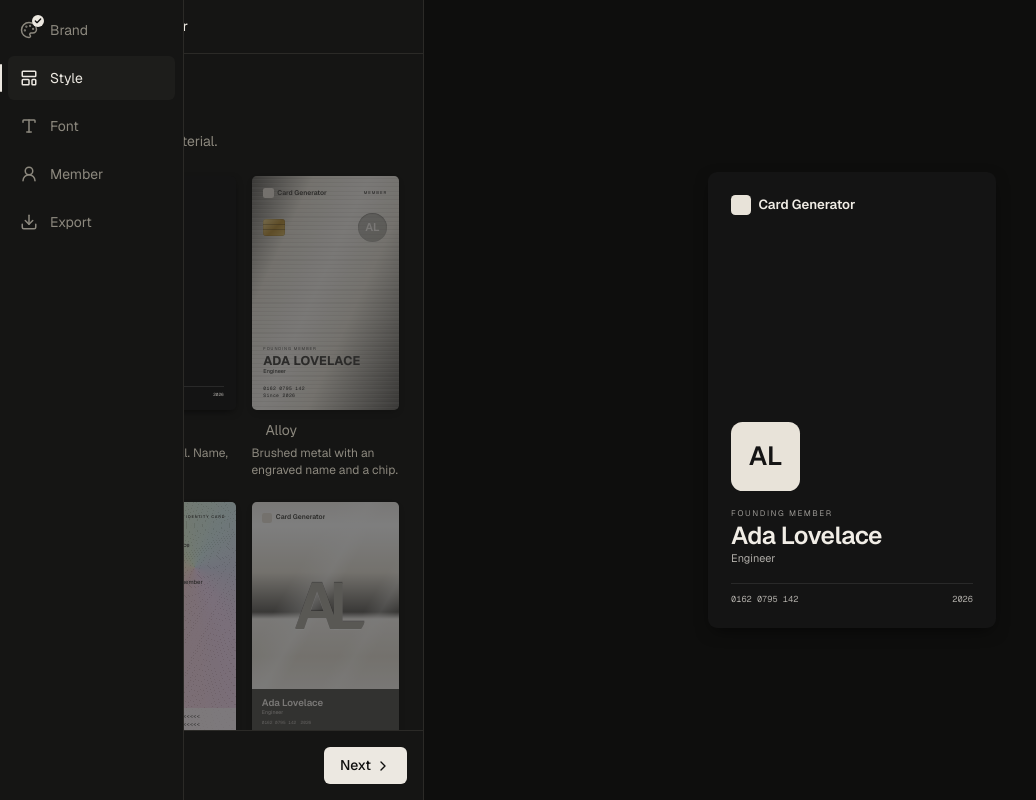
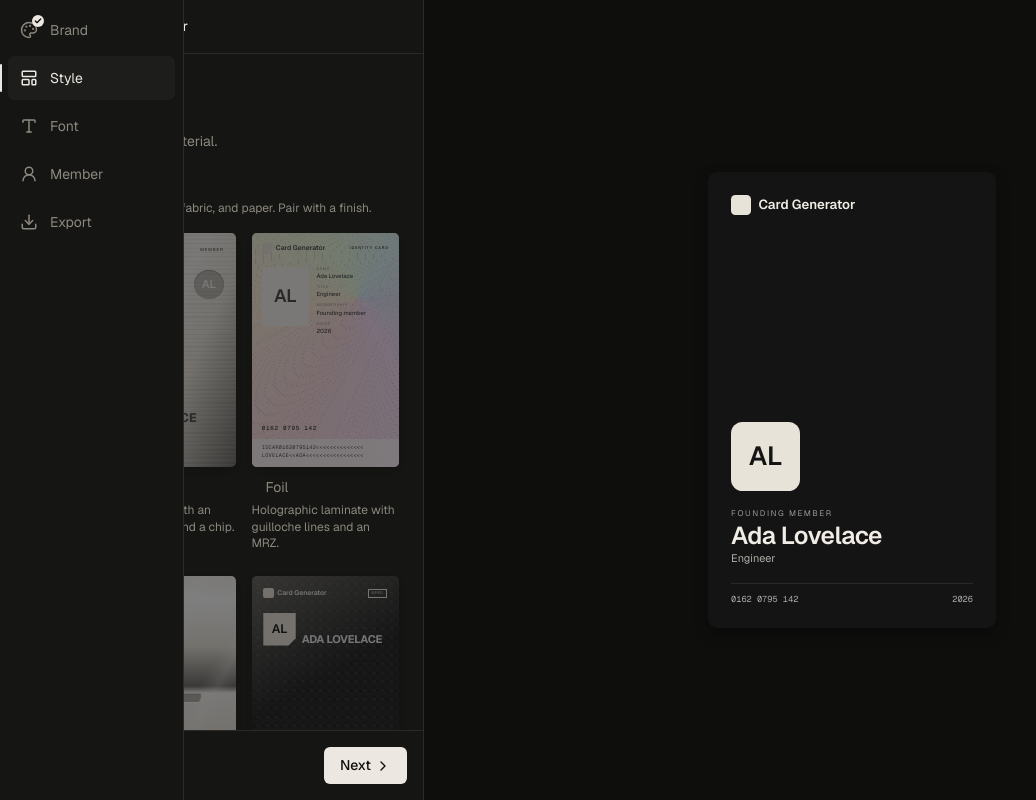
Before and after one commit to zidanegimiga/card-generator, a Next.js app: page / in a window 1280 px wide. Both pictures are taken after a click on the button "Style". Shown: the whole page, without its empty margins (0-1036 px from the left). Built offline with nearby package versions, Linux system fonts and the light colour scheme; a web font is replaced by a local one.

Commit message:
feat: group card styles into materials and layouts

```diff
--- a/src/components/card/faces/poster/poster.module.css
+++ b/src/components/card/faces/poster/poster.module.css
@@ -37,9 +37,10 @@
   white-space: pre-line;
 }
 
+/* Tucks into the block's bottom padding (6cqw), never over the name above it. */
 .portrait {
   position: absolute;
-  top: 52%;
+  top: calc(64% - 6cqw);
   right: 7cqw;
   width: 27cqw;
   height: 34cqw;
--- a/src/components/studio/style-picker/style-picker.module.css
+++ b/src/components/studio/style-picker/style-picker.module.css
@@ -1,3 +1,29 @@
+.picker {
+  display: flex;
+  flex-direction: column;
+  gap: 2rem;
+}
+
+.group + .group {
+  padding-top: 1.75rem;
+  border-top: 1px solid var(--border);
+}
+
+.groupHeader {
+  margin-bottom: 1rem;
+}
+
+.groupTitle {
+  font-size: var(--text-sm);
+  font-weight: 500;
+}
+
+.groupDescription {
+  margin-top: 0.125rem;
+  font-size: var(--text-xs);
+  color: var(--muted);
+}
+
 .grid {
   display: grid;
   grid-template-columns: 1fr 1fr;
--- a/src/components/studio/style-picker/style-picker.tsx
+++ b/src/components/studio/style-picker/style-picker.tsx
@@ -3,12 +3,8 @@
 import { useId } from "react";
 
 import { IdCard } from "@/components/card/id-card";
-import {
-  type CardConfig,
-  CARD_STYLES,
-  type CardStyle,
-} from "@/lib/card/schema";
-import { CARD_STYLE_META } from "@/lib/card/styles";
+import type { CardConfig, CardStyle } from "@/lib/card/schema";
+import { CARD_STYLE_META, STYLE_GROUPS } from "@/lib/card/styles";
 
 import styles from "./style-picker.module.css";
 
@@ -17,15 +13,32 @@ type StylePickerProps = {
   onChange: (style: CardStyle) => void;
 };
 
-/** Each option previews the member's own card in that style. */
+/**
+ * Styles sectioned into materials and layouts. All options share one radio
+ * group, so arrow keys move through every style, across both sections.
+ */
 export function StylePicker({ config, onChange }: StylePickerProps) {
   const name = useId();
 
   return (
-    <fieldset>
+    <fieldset className={styles.picker}>
       <legend className="sr-only">Card style</legend>
+
+      {STYLE_GROUPS.map((group) => (
+        <section
+          key={group.id}
+          aria-labelledby={`${name}-${group.id}`}
+          className={styles.group}
+        >
+          <header className={styles.groupHeader}>
+            <h3 id={`${name}-${group.id}`} className={styles.groupTitle}>
+              {group.label}
+            </h3>
+            <p className={styles.groupDescription}>{group.description}</p>
+          </header>
+
           <div className={styles.grid}>
-        {CARD_STYLES.map((style) => {
+            {group.styles.map((style) => {
               const meta = CARD_STYLE_META[style];
               return (
                 <label key={style} className={styles.option}>
@@ -53,6 +66,8 @@ export function StylePicker({ config, onChange }: StylePickerProps) {
               );
             })}
           </div>
+        </section>
+      ))}
     </fieldset>
   );
 }
--- a/src/lib/card/styles.ts
+++ b/src/lib/card/styles.ts
@@ -45,3 +45,26 @@ export const CARD_STYLE_META: Record<
     description: "A technical drawing on a measured grid.",
   },
 };
+
+export type StyleGroup = {
+  id: "materials" | "layouts";
+  label: string;
+  description: string;
+  styles: readonly CardStyle[];
+};
+
+/** How the picker sections the styles. Every style appears in exactly one group. */
+export const STYLE_GROUPS: readonly StyleGroup[] = [
+  {
+    id: "materials",
+    label: "Materials",
+    description: "Metal, film, fibre, fabric, and paper. Pair with a finish.",
+    styles: ["alloy", "foil", "chrome", "carbon", "gingham", "press"],
+  },
+  {
+    id: "layouts",
+    label: "Layouts",
+    description: "Flat designs in your brand colours.",
+    styles: ["slate", "poster", "transit", "blueprint"],
+  },
+];
```
Also changed, not shown: 2 other files (tests, documents, lock files or other folders). Lines whose indentation alone changed are shown as unchanged.
